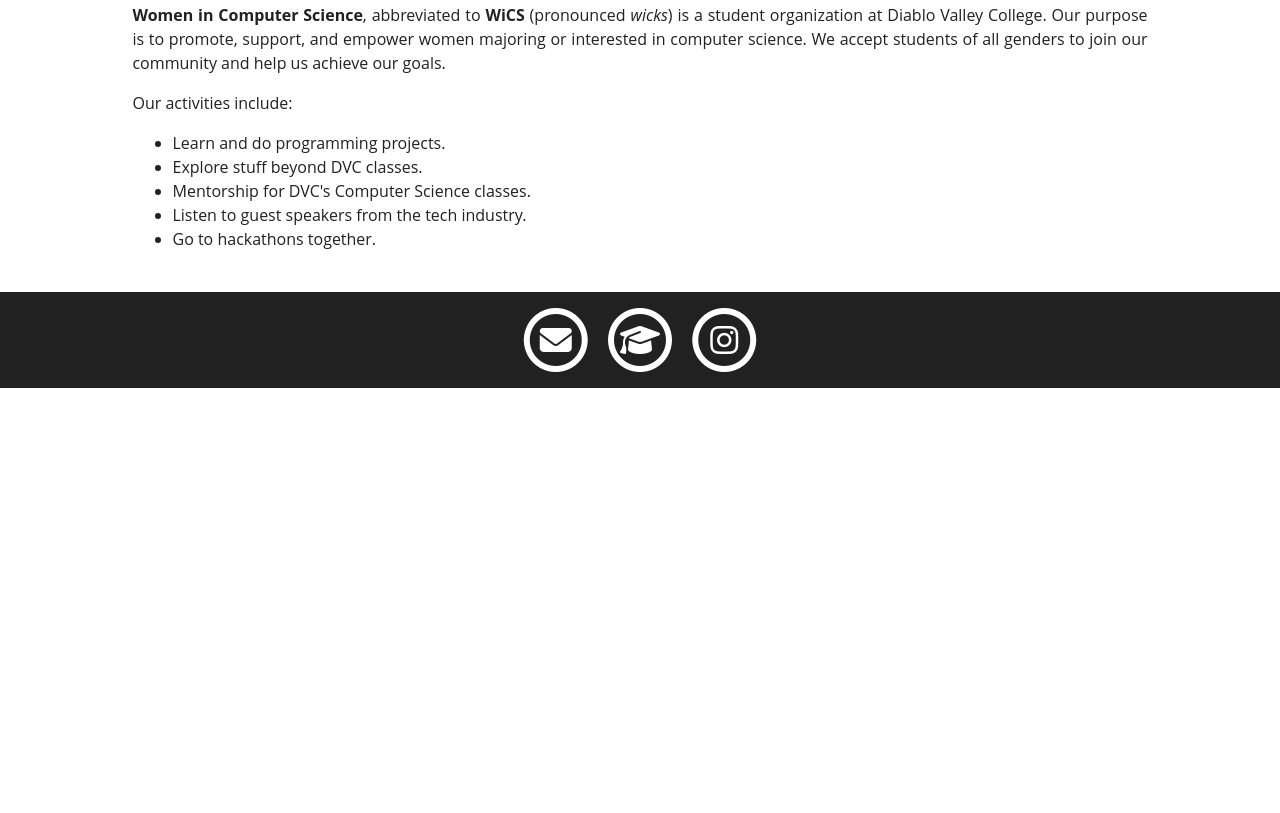
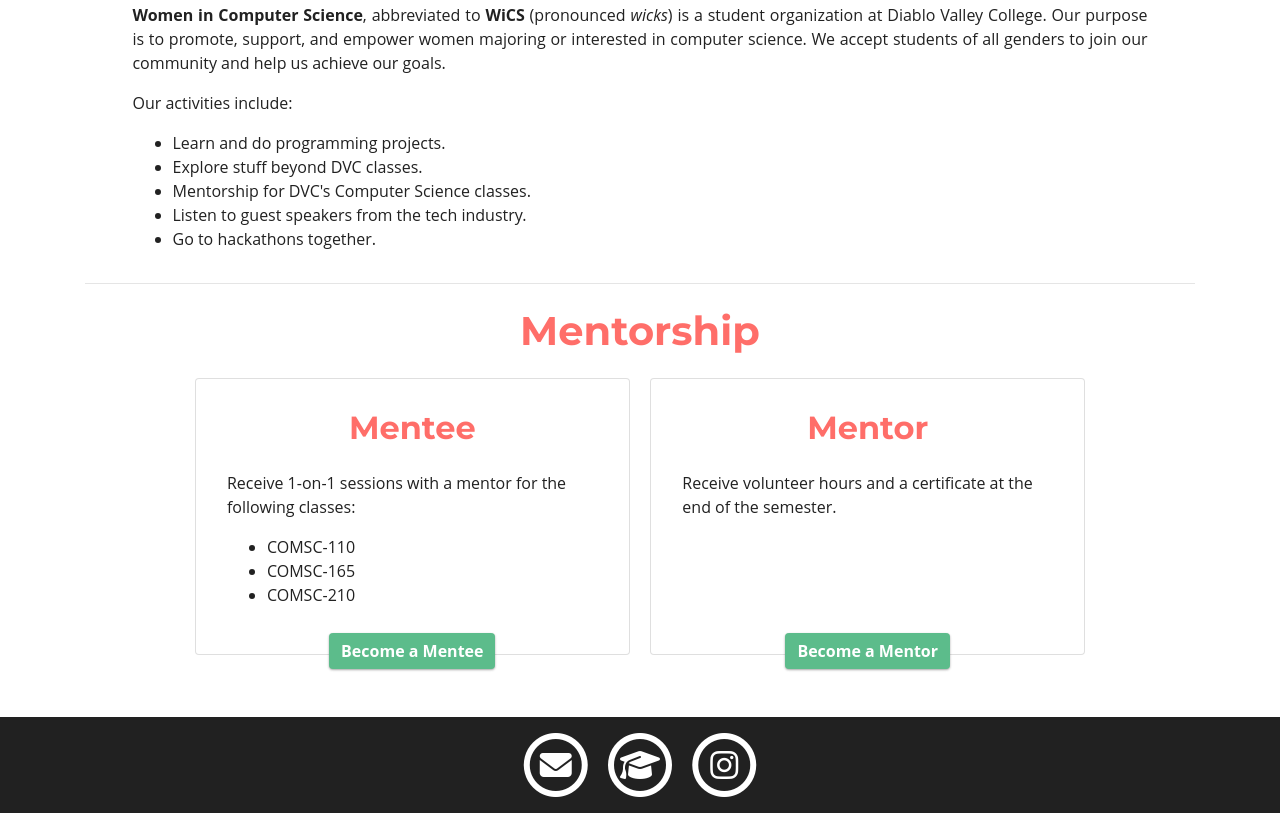
Before and after one commit to wics-dvc/wics-dvc.github.io, a website: page index.html in a window 1280 px wide. Shown: the part 653-1466 px from the top of the page. Before the commit the page ends 1041 px from the top, so only its background shows below. Drawn offline with nearby package versions, Linux system fonts and the light colour scheme.

Commit message:
Add mentorship section and favicon

```diff
--- a/css/main.css
+++ b/css/main.css
@@ -4,7 +4,7 @@
   padding-top: 50px; /* navbar height */
 }
 
-h1 {
+h1, h2 {
   color: #ff6e69;
   font-family: 'Montserrat', sans-serif;
   font-weight: bold;
@@ -19,6 +19,10 @@
   padding-top: 1rem;
   padding-bottom: 1rem;
   width: 100vw;
+}
+
+hr {
+  margin-bottom: 25px;
 }
 
 /* Custom Sections */
@@ -49,6 +53,17 @@
 
 .icon:hover {
   color: #fff;
+}
+
+.col-mentorship {
+  height: inherit;
+  margin: 0px 10px 37px 10px;
+}
+
+.btn-mentorship {
+  align-self: center;
+  bottom: -15px;
+  position: absolute;
 }
 
 /* Bootstrap Components Customization */
@@ -85,3 +100,7 @@
 .navbar-nav {
   margin-right: 10px;
 }
+
+.card {
+  padding: 3%;
+}
--- a/index.html
+++ b/index.html
@@ -6,6 +6,9 @@
   <meta name="viewport" content="width=device-width, initial-scale=1, shrink-to-fit=no">
 
   <title>WiCS - Women in Computer Science</title>
+
+  <!-- Favicon -->
+  <link rel="shortcut icon" type="image/x-icon" href="favicon.ico">
 
   <!-- Bootstrap CSS -->
   <link rel="stylesheet" href="https://maxcdn.bootstrapcdn.com/bootstrap/4.0.0-beta/css/bootstrap.min.css" integrity="sha384-/Y6pD6FV/Vv2HJnA6t+vslU6fwYXjCFtcEpHbNJ0lyAFsXTsjBbfaDjzALeQsN6M" crossorigin="anonymous">
@@ -32,6 +35,9 @@
         <li class="nav-item">
           <a class="nav-link" href="#about">About</a>
         </li>
+        <li class="nav-item">
+          <a class="nav-link" href="#mentorship">Mentorship</a>
+        </li>
       </ul>
       <a class="btn btn-primary" href="http://join.wicsdvc.com/" role="button">Join</a>
     </div>
@@ -52,10 +58,10 @@
   </div>
 
   <!-- Home Content -->
-  <div class="container" id="about">
+  <div class="container">
     <!-- About -->
-    <div class="row justify-content-center">
-      <div class="col-11 col-m-8">
+    <div id="about" class="row justify-content-center">
+      <div class="col-11">
         <h1>About</h1>
         <blockquote class="blockquote text-center">
           <p class="mb-0">Science is not a boy's game.<br>It's not a girl's game.<br>It's everyone's game.</p>
@@ -74,6 +80,35 @@
           <li>Listen to guest speakers from the tech industry.</li>
           <li>Go to hackathons together.</li>
         </ul>
+      </div>
+    </div>
+    <hr>
+
+    <!-- Mentorship -->
+    <div id="mentorship" class="row justify-content-center">
+      <div class="col-11">
+        <h1>Mentorship</h1>
+        <div class="row justify-content-center">
+          <div class="col-12 col-md-5 col-mentorship card">
+            <h2>Mentee</h2>
+            <div class="text-left">
+              <p>Receive 1-on-1 sessions with a mentor for the following classes:</p>
+              <ul>
+                <li>COMSC-110</li>
+                <li>COMSC-165</li>
+                <li>COMSC-210</li>
+              </ul>
+            </div>
+            <a class="btn btn-primary btn-mentorship" href="https://goo.gl/forms/ZxggdtR0x5hEOfCz2" role="button">Become a Mentee</a>
+          </div>
+          <div class="col-12 col-md-5 col-mentorship card">
+            <h2>Mentor</h2>
+            <div class="text-left">
+              <p>Receive volunteer hours and a certificate at the end of the semester.</p>
+            </div>
+            <a class="btn btn-primary btn-mentorship" href="https://goo.gl/forms/L6uUGcWovUQLq7Mv2" role="button">Become a Mentor</a>
+          </div>
+        </div>
       </div>
     </div>
   </div>
--- a/js/smoothScrolling.js
+++ b/js/smoothScrolling.js
@@ -18,7 +18,7 @@
       // Only prevent default if animation is actually gonna happen
       event.preventDefault();
       $('html, body').animate({
-        scrollTop: target.offset().top
+        scrollTop: (target.offset().top - 80)
       }, 1000, function() {
         // Callback after animation
         // Must change focus!
```
Also changed, not shown: src/layouts/default.html (+3 -0 lines), src/pages/index.html (+32 -3 lines), src/partials/nav.html (+3 -0 lines), favicon.ico (added).
